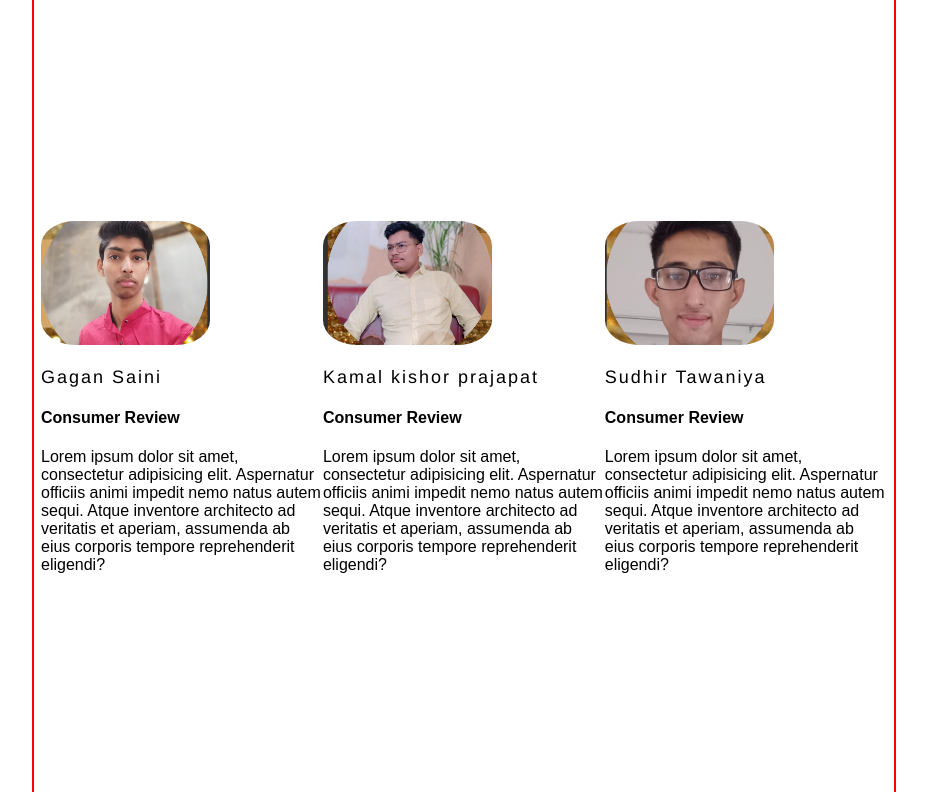
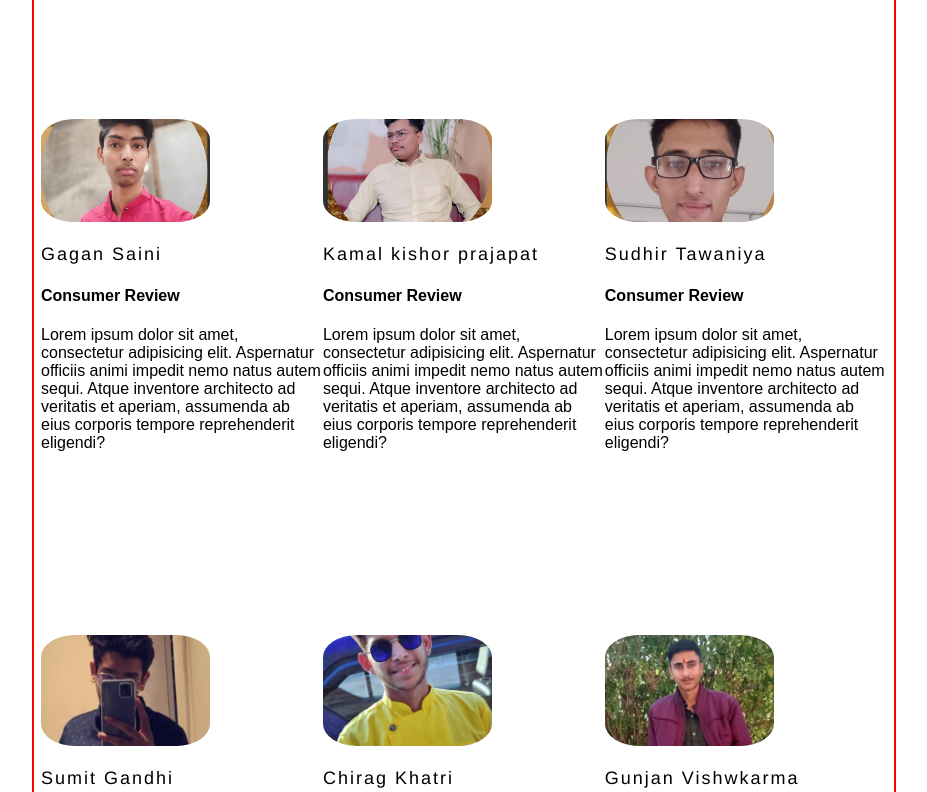
Before and after one commit to sumitgandhi2003/popat, a plain HTML site: page index.html in a window 1280 px wide. Shown: the part 2688-3480 px from the top of the page, without its empty margins (236-1163 px from the left). Drawn offline with Linux system fonts and the light colour scheme.

Commit message:
Update top.css

```diff
--- a/top.css
+++ b/top.css
@@ -234,7 +234,7 @@ table{
   cursor: pointer;
   transition: 0.2s ease;
    border-radius: 20%;
-  margin-top: 202px;
+  margin-top: 100px;
 }
 .itemsss img:hover{
   transform: scale(1.04);
```
